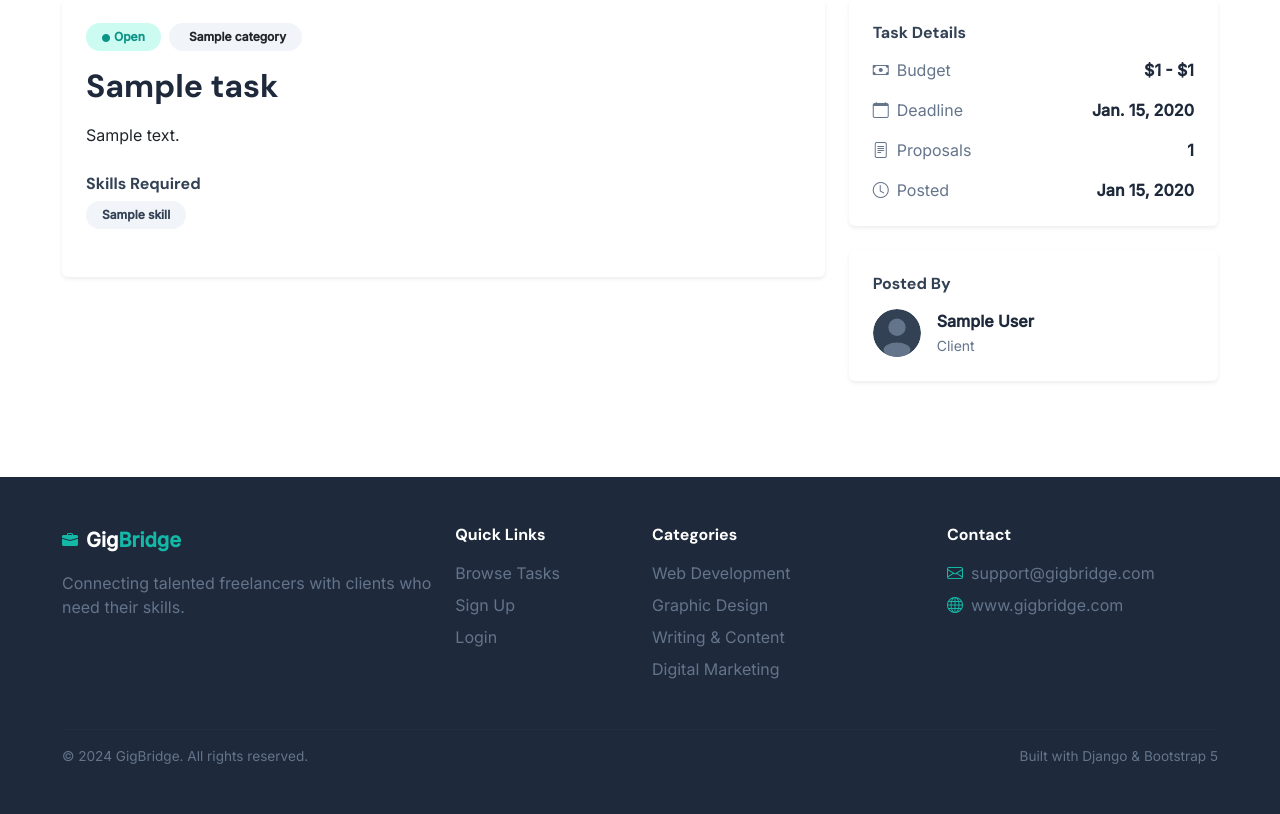
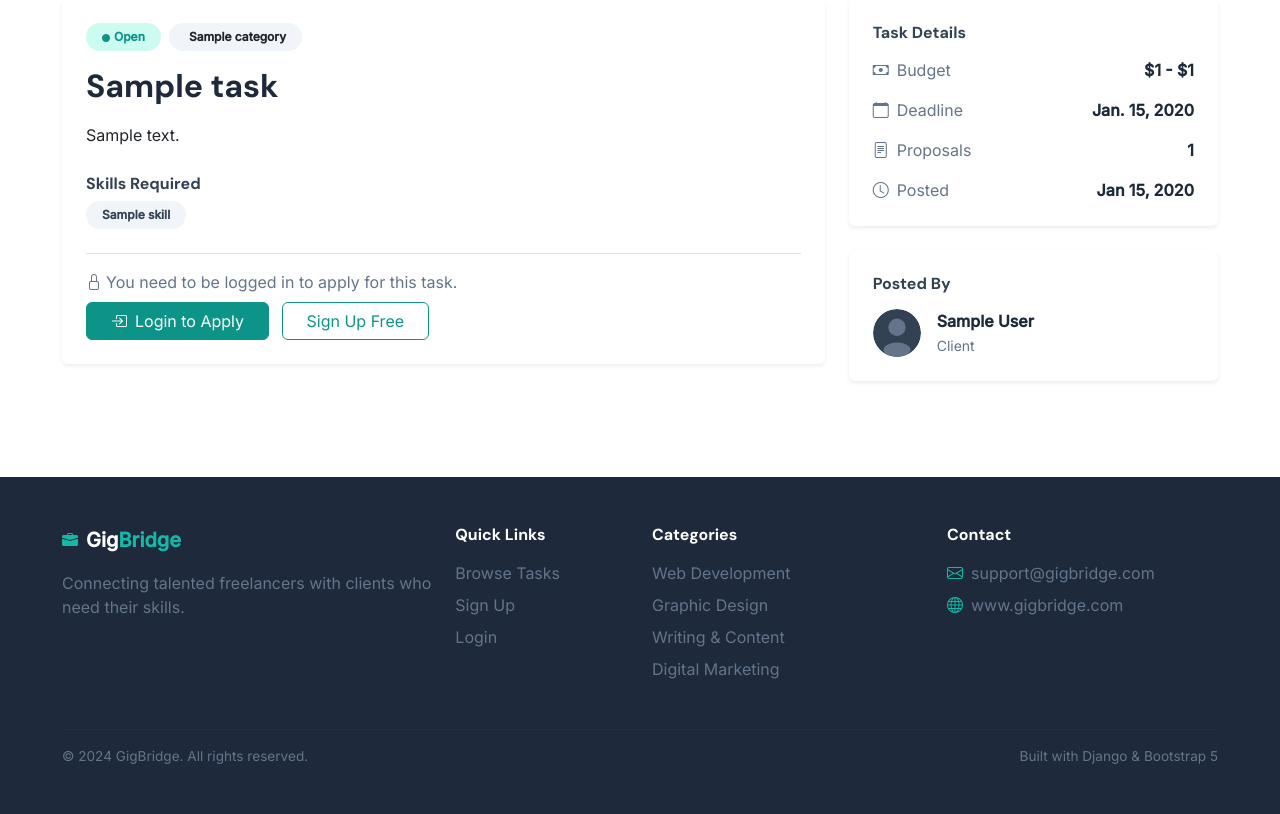
Before and after one commit to thevinduperera/gigbridge, a Django app: page /tasks/1/ in a window 1280 px wide. Shown: the part 105-919 px from the top of the page. Run offline with Django 5.2, Linux system fonts and the light colour scheme; tables that the repository leaves empty hold one stand-in row (values such as "Sample post").

Commit message:
feat: add login to apply button and role-based messaging on task detail page

```diff
--- a/templates/tasks/task_detail.html
+++ b/templates/tasks/task_detail.html
@@ -89,12 +89,32 @@
           </div>
           {% endif %}
 
-          <!-- apply button for freelancers -->
-          {% if user.is_authenticated and user.role == 'freelancer' and task.is_open %}
+          <!-- apply button — shows different content based on auth state and role -->
+{% if task.is_open %}
 <div class="pt-3 border-top">
+  {% if not user.is_authenticated %}
+    <!-- not logged in — prompt to login -->
+    <p class="mb-2" style="color: var(--slate-500);">
+      <i class="bi bi-lock me-1"></i>You need to be logged in to apply for this task.
+    </p>
+    <a href="{% url 'accounts:login' %}?next={{ request.path }}"
+      class="btn btn-primary px-4">
+      <i class="bi bi-box-arrow-in-right me-2"></i>Login to Apply
+    </a>
+    <a href="{% url 'accounts:register' %}" class="btn btn-outline-primary px-4 ms-2">
+      Sign Up Free
+    </a>
+  {% elif user.role == 'freelancer' %}
+    <!-- logged in as freelancer — show apply button -->
     <a href="{% url 'proposals:submit_proposal' task.pk %}" class="btn btn-primary px-4">
       <i class="bi bi-send me-2"></i>Apply Now
     </a>
+  {% elif user.role == 'client' and user != task.client %}
+    <!-- logged in as a different client — can't apply -->
+    <p class="mb-0" style="color: var(--slate-500);">
+      <i class="bi bi-info-circle me-1"></i>Clients cannot apply for tasks.
+    </p>
+  {% endif %}
 </div>
 {% endif %}
 
```
Lines whose indentation alone changed are shown as unchanged.
